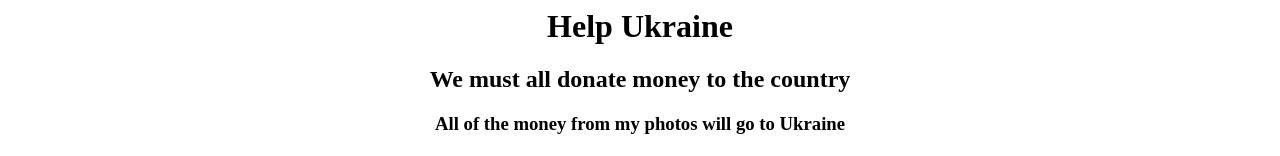
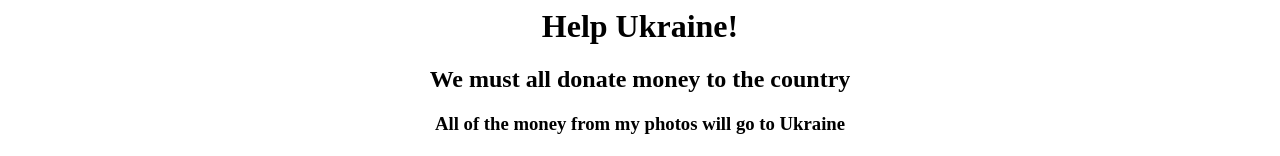
Before and after one commit to tom9189/photobook, a plain HTML site: page index.html in a window 1280 px wide. Shown: the top 156 px of the page. Drawn offline with Linux system fonts and the light colour scheme.

Commit message:
Update index.html

```diff
--- a/index.html
+++ b/index.html
@@ -2,7 +2,7 @@
 
 
 <center />
-<h1 id="help">Help Ukraine</h1>
+<h1 id="help">Help Ukraine!</h1>
 <center />
 <h2 id="helpthem"> We must all donate money to the country</h2>
 
```
